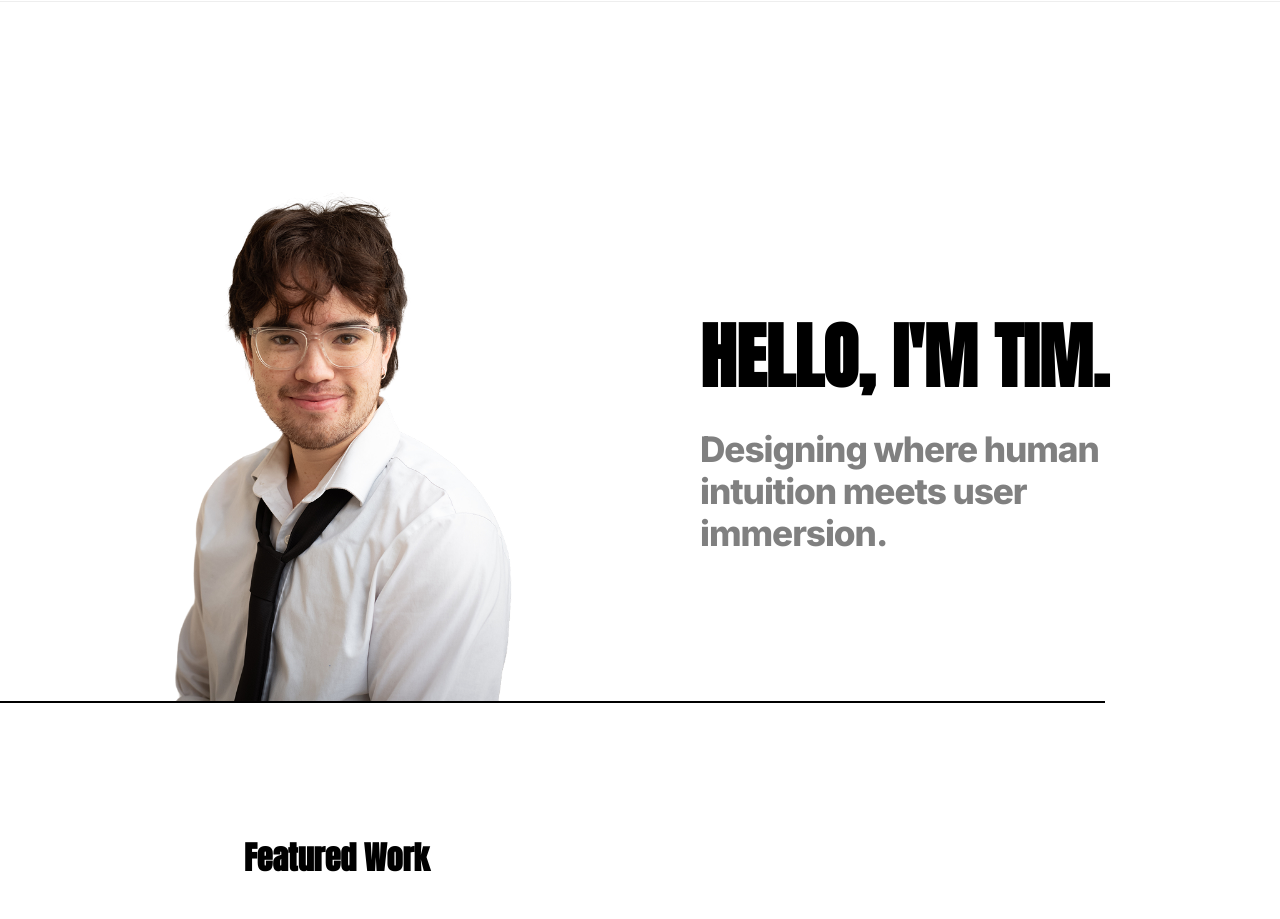
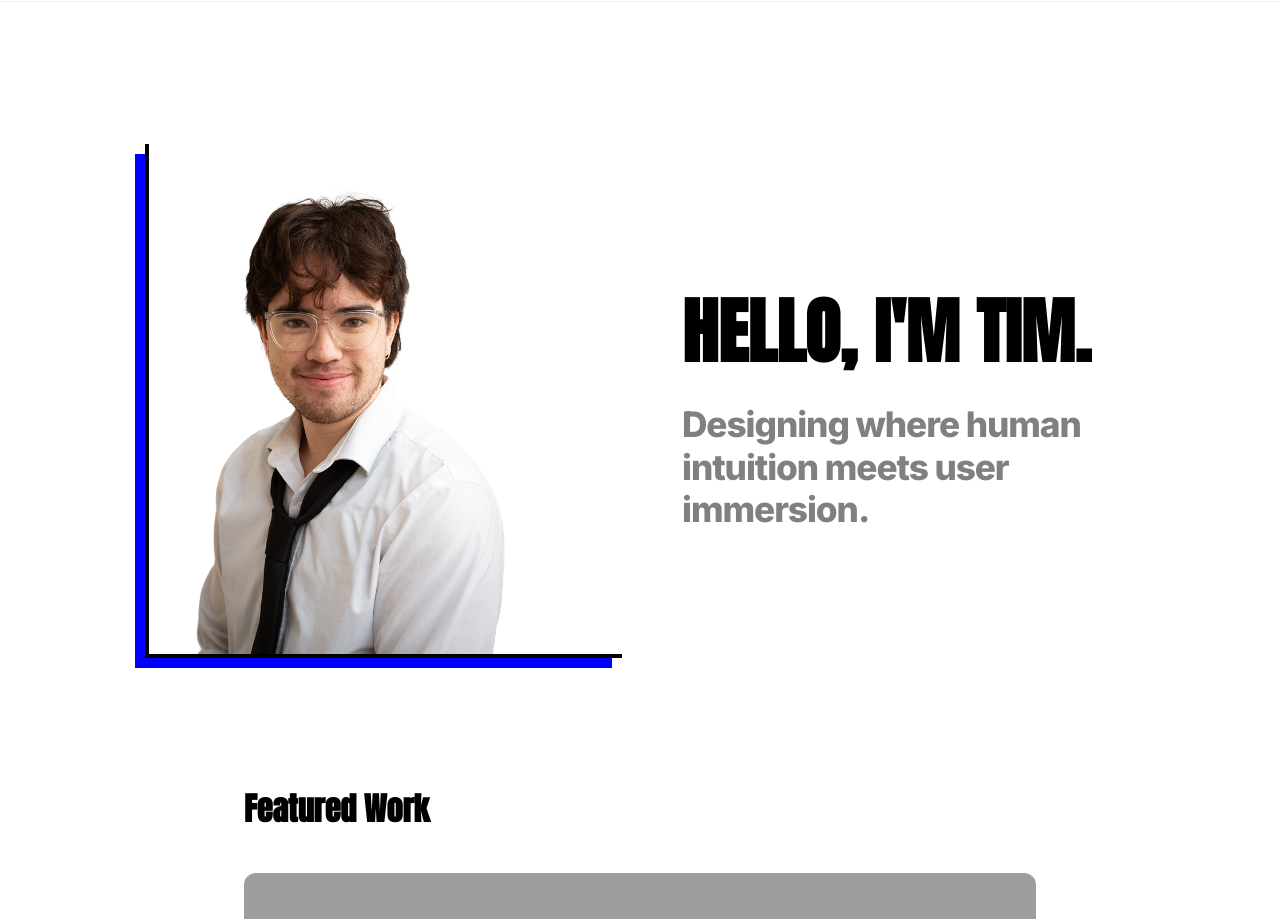
Before and after one commit to timpuffle/portfolio, a website: page index.html in a window 1280 px wide. Shown: the part 106-1025 px from the top of the page. Drawn offline with Linux system fonts and the light colour scheme; grey boxes are pictures that could not be loaded.

Commit message:
headshot refining

```diff
--- a/index.html
+++ b/index.html
@@ -22,11 +22,11 @@
 
     <main class="home-container">
         <section class="hero-section">
+
             <div class="hero-left">
                 <div class="headshot-wrapper">
                     <img src="images/headshot-nobg.png" alt="Tim" class="headshot-img">
                 </div>
-                <div class="alignment-line"></div>
             </div>
 
             <div class="hero-right">
@@ -42,6 +42,7 @@
                     <br><br>Come check out some of my work!
                 </p> -->
             </div>
+
         </section>
 
         <section id="work" class="project-section">
--- a/styles/main.css
+++ b/styles/main.css
@@ -85,31 +85,21 @@
     position: relative;
     flex: 1;
     max-width: 50%;
+
+    border-left: 4px solid black;
+    border-bottom: 4px solid black;
+    padding: 0 0 0 20px;
+    box-shadow: -10px 10px 0px blue;
 }
 
 .hero-right {
     flex: 1;
 }
 
-.alignment-line {
-    position: relative;
-    bottom: 4px;
-    left: 0;
-
-    width: 98vw;
-    height: 2px;
-
-    background-color: black;
-    z-index: -1;
-
-    margin-left: -23vw;
-    overflow:hidden;
-}
-
 .headshot-img {
     width: 75%;
     height: auto;
-    border: 4px solid var(--primary-black);
+    display: block;
 }
 
 .hero-title {
```
